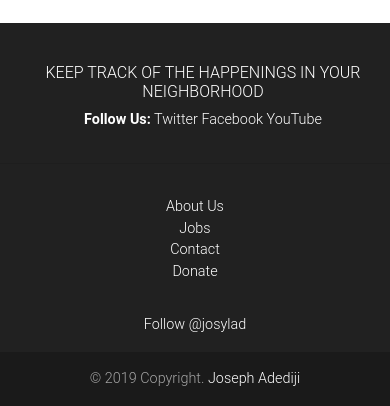
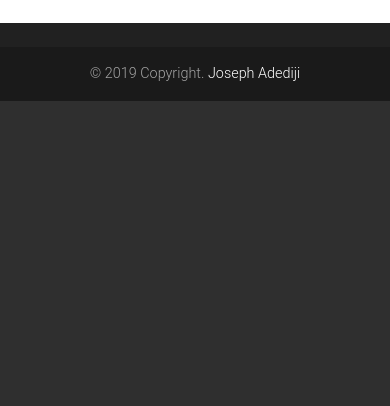
Before and after one commit to josylad/My-Neighborhood, a Django app: page / in a window 390 px wide. Shown: the part 901-1307 px from the top of the page. After the commit the page ends 1002 px from the top, so only its background shows below. Run offline with Django 3.2, Linux system fonts and the light colour scheme; some libraries are stand-ins or nearby versions.

Commit message:
Update layout for better alignment and display of business

```diff
--- a/neighborhood/templates/index.html
+++ b/neighborhood/templates/index.html
@@ -4,7 +4,7 @@
 {% block content %}
 {% if user.is_authenticated %}
 {{block.super}}
-<div class="container-fluid">
+<div class="container-fluid" style="height: 100%;">
   <div class="row align-items-center">
     <div class="col-lg-9 pr-1 pl-1">
         <div class="container pt-2 mt-2">
@@ -104,7 +104,9 @@
             <div class="pl-1 ml-1 pt-2">
               {% for post in all_posts %}
               <p>{{post.post}}</p>
-              <small>Posted by: {{post.Author}}</small>
+              <small>Posted by: {{post.Author}}</small> <br>
+              <small>Posted by: {{post.pub_date}}</small>
+
               <hr>
 
               {% endfor %}
--- a/neighborhood/templates/layout.html
+++ b/neighborhood/templates/layout.html
@@ -34,7 +34,6 @@
     {% include "navbar.html" %}
 
 
-    <div style="height: 100vh;">
     {% block content %}
     <div class="jumbotron jumbotron-fluid bg-info mb-1 pb-3 pt-4">
         <div class="">
@@ -44,7 +43,7 @@
       </div>
 
     {%endblock%}
-  </div>
+
 
 
 
@@ -64,80 +63,8 @@
 
     {% endblock %}
 
-    <!-- Footer -->
+   <!-- Footer -->
 <footer class="page-footer font-small bg-dark mt-4 pt-4">
-
-      <!-- Footer Links -->
-  <div class="container-fluid text-center text-md-left">
-
-      <!-- Grid row -->
-      <div class="row">
-
-        <!-- Grid column -->
-        <div class="col-md-6 mt-md-0 mt-3">
-
-          <!-- Content -->
-          <h6 class="text-uppercase pl-2 ml-2">Keep Track of The Happenings in Your Neighborhood</h6>
-          <p> <span class="font-weight-bold pl-2 ml-2">Follow Us:</span>  Twitter Facebook YouTube</p>
-
-        </div>
-        <!-- Grid column -->
-
-        <hr class="clearfix w-100 d-md-none pb-3">
-
-        <!-- Grid column -->
-        <div class="col-md-3 mb-md-0 mb-3">
-
-          <!-- Links -->
-          <!-- <h5 class="text-uppercase">Links</h5> -->
-
-          <ul class="list-unstyled">
-            <li>
-              <a href="#!">About Us</a>
-            </li>
-            <li>
-              <a href="#!">Jobs</a>
-            </li>
-            <li>
-              <a href="#!">Contact</a>
-            </li>
-            <li>
-              <a href="#!">Donate</a>
-            </li>
-          </ul>
-
-        </div>
-        <!-- Grid column -->
-
-        <!-- Grid column -->
-        <div class="col-md-3 mb-md-0 mb-3">
-
-          <!-- Links -->
-          <!-- <h5 class="text-uppercase">Links</h5> -->
-          <a href="https://twitter.com/josylad?ref_src=twsrc%5Etfw" target="_blank" class="twitter-follow-button" data-size="large" data-show-screen-name="false" data-lang="en" data-show-count="false">Follow @josylad</a><script async src="https://platform.twitter.com/widgets.js" charset="utf-8"></script>
-          <!-- <ul class="list-unstyled">
-            <li>
-              <a href="#!">Link 1</a>
-            </li>
-            <li>
-              <a href="#!">Link 2</a>
-            </li>
-            <li>
-              <a href="#!">Link 3</a>
-            </li>
-            <li>
-              <a href="#!">Link 4</a>
-            </li>
-          </ul> -->
-
-        </div>
-        <!-- Grid column -->
-
-      </div>
-      <!-- Grid row -->
-
-    </div>
-    <!-- Footer Links -->
 
     <!-- Copyright -->
     <div class="footer-copyright text-center py-3">© 2019 Copyright.
@@ -147,6 +74,7 @@
 
   </footer>
   <!-- Footer -->
+
 </body>
 
 </html>
--- a/neighborhood/templates/registration/layout.html
+++ b/neighborhood/templates/registration/layout.html
@@ -34,16 +34,10 @@
 <body>
     {% include "navbar.html" %}
 
-
-  <!-- <div style="height: 100%;"> -->
-
     {% block content %}
 
 
     {%endblock%}
-
-  <!-- </div> -->
-
 
 
 
--- a/neighborhood/templates/search.html
+++ b/neighborhood/templates/search.html
@@ -1,7 +1,7 @@
 {% extends 'layout.html'%}
 
 {% block content %}
-<div style="height: 60vh;">
+<div style="height: 100%;">
   <div class="">
     {% if businesses %}
     <div class="jumbotron jumbotron-fluid bg-light">
```
Also changed, not shown: neighborhood/templates/projects.html (deleted, +0 -93 lines).
